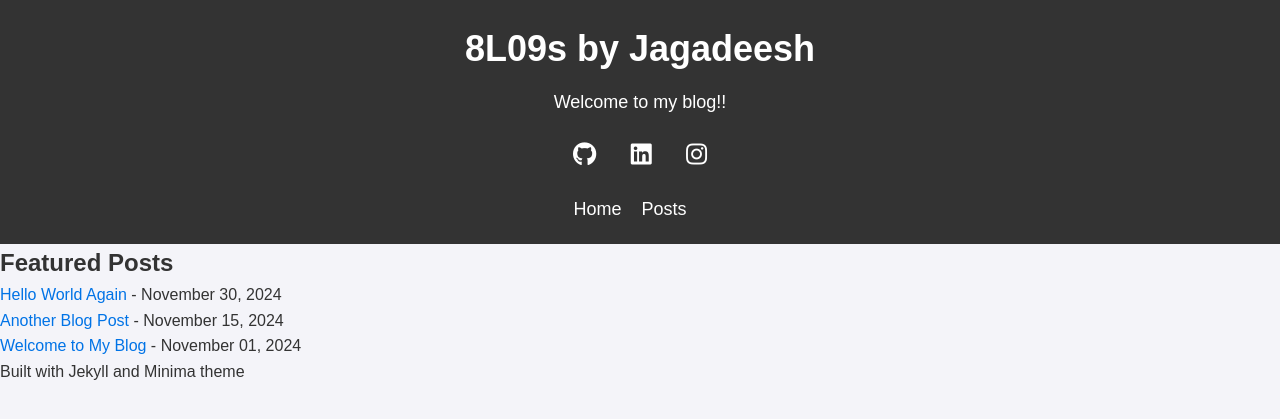
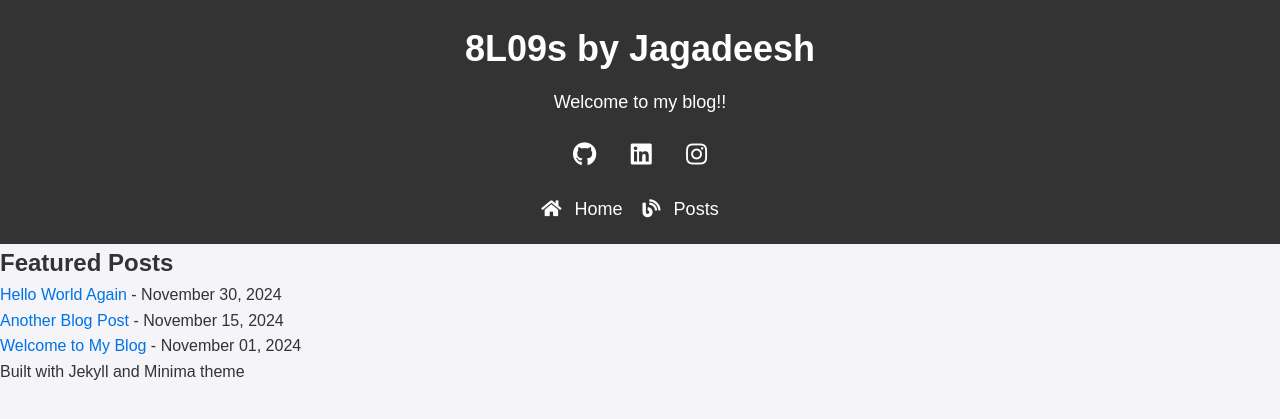
Before and after one commit to Mummanajagadeesh/8L09, a Jekyll site: the page built from index.md, in a window 1280 px wide. Shown: the top 419 px of the page. Built offline with Jekyll 4.4.1, drawn with Linux system fonts in a browser that asks for light colours.

Commit message:
Update default.html

```diff
--- a/_layouts/default.html
+++ b/_layouts/default.html
@@ -25,8 +25,8 @@
     <!-- Navigation -->
     <nav>
       <ul>
-        <li><a href="{{ "/" | relative_url }}">Home</a></li>
-        <li><a href="{{ "/posts" | relative_url }}">Posts</a></li>
+        <li><a href="{{ "/" | relative_url }}"><i class="fas fa-home"></i> Home</a></li>
+        <li><a href="{{ "/posts" | relative_url }}"><i class="fas fa-blog"></i> Posts</a></li>
       </ul>
     </nav>
   </header>
```
